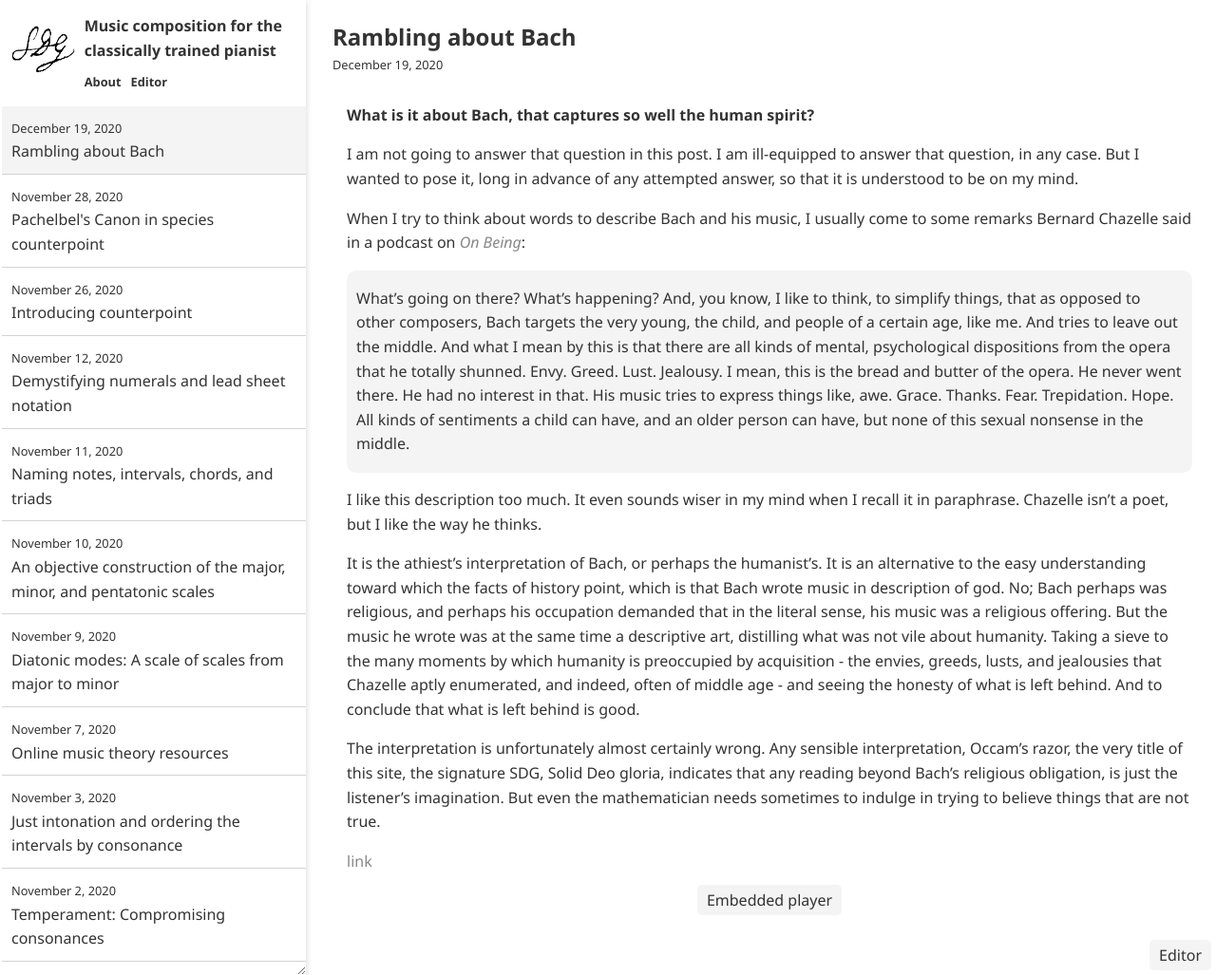
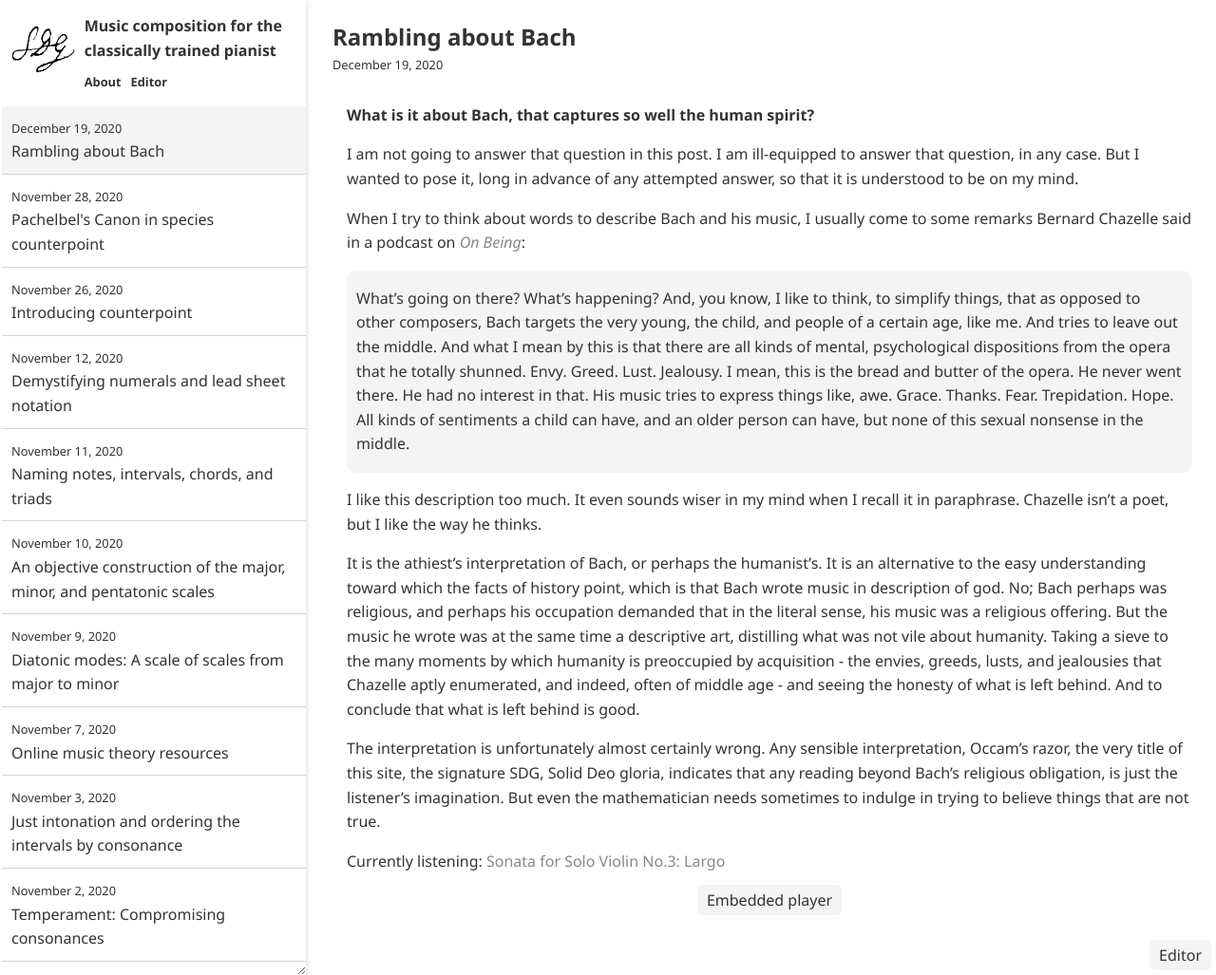
Before and after one commit to ansyblenetwork/sdg, a Jekyll site: the page built from _posts/2020-12-19-rambling-about-bach.md, in a window 1280 px wide and 1027 px high. Shown: the whole window at 95% size. Built offline with Jekyll 4.4.1, drawn with Linux system fonts in a browser that asks for light colours.

Commit message:
Update 2020-12-19-rambling-about-bach.md

```diff
--- a/_posts/2020-12-19-rambling-about-bach.md
+++ b/_posts/2020-12-19-rambling-about-bach.md
@@ -20,4 +20,4 @@ It is the athiest's interpretation of Bach, or perhaps the humanist's. It is an
 
 The interpretation is unfortunately almost certainly wrong. Any sensible interpretation, Occam's razor, the very title of this site, the signature SDG, Solid Deo gloria, indicates that any reading beyond Bach's religious obligation, is just the listener's imagination. But even the mathematician needs sometimes to indulge in trying to believe things that are not true.
 
-[link](https://www.youtube.com/watch?v=b7-Pgo2lmlU)
+Currently listening: [Sonata for Solo Violin No.3: Largo](https://www.youtube.com/watch?v=b7-Pgo2lmlU)
```
